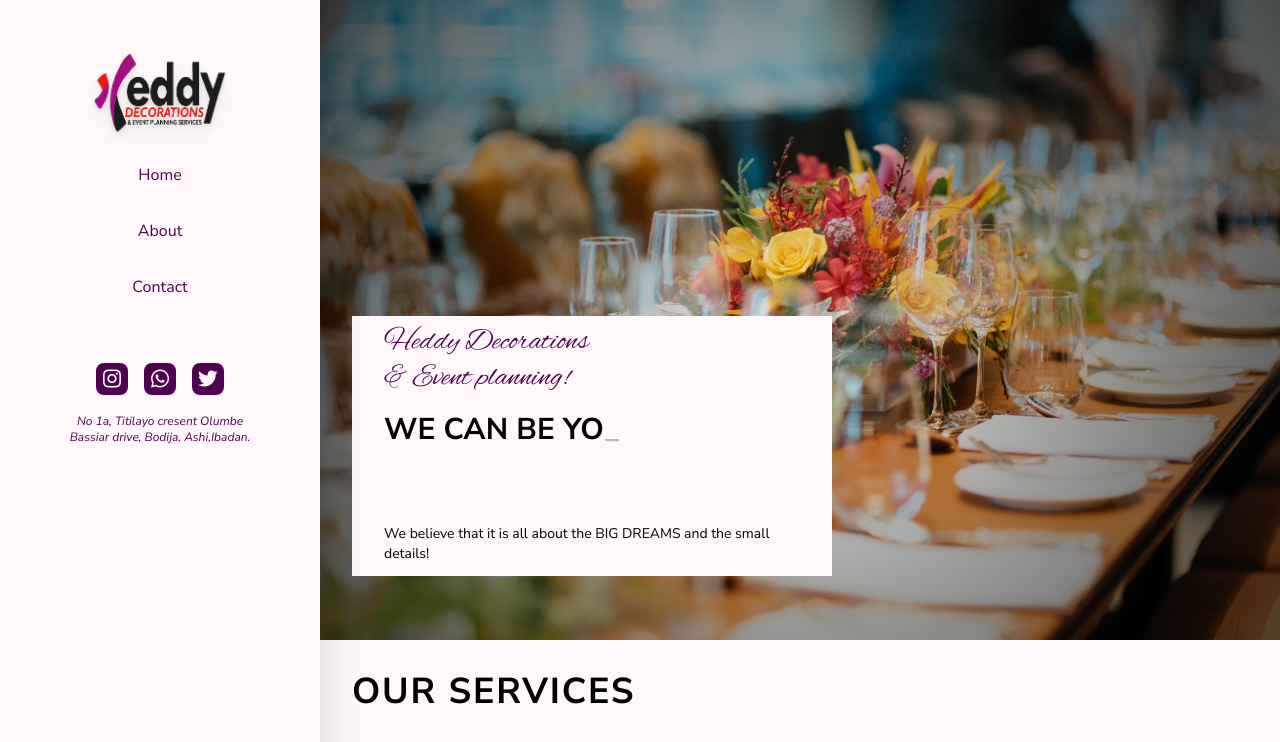
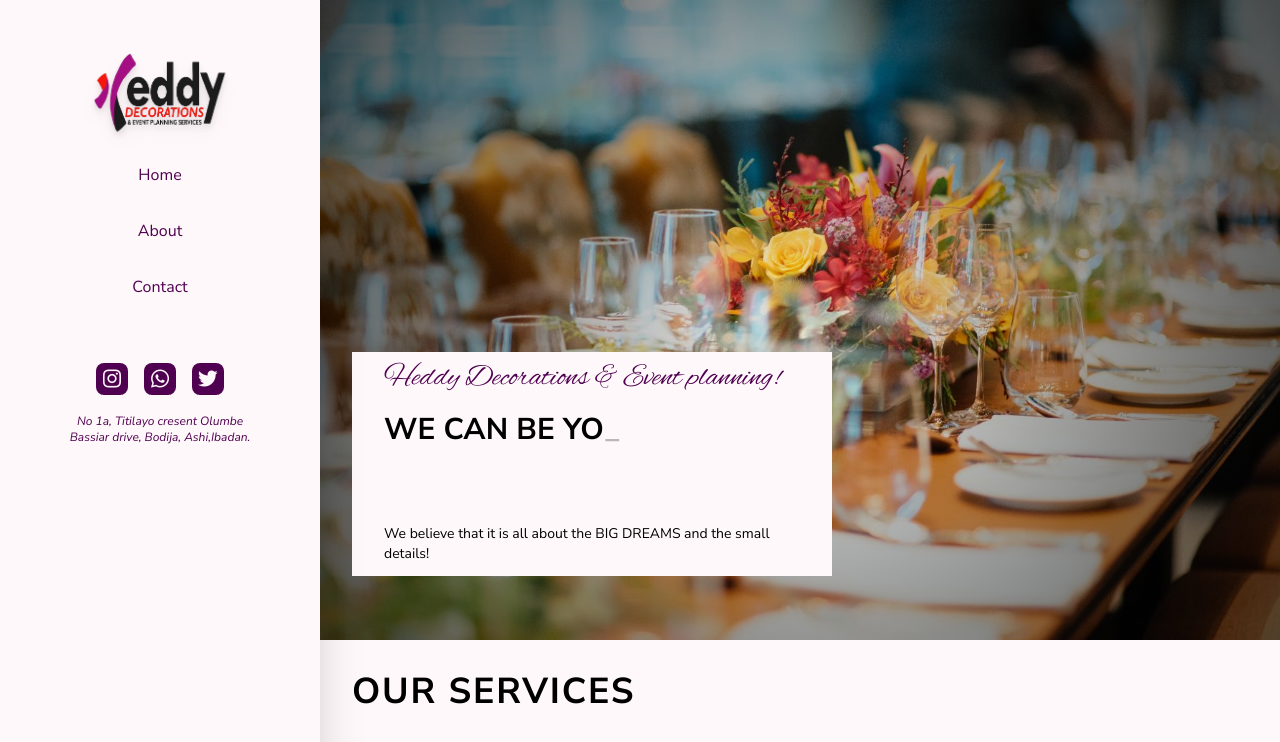
Before and after one commit to toseth97/eddiedecor, a React (Vite) app: page / in a window 1280 px wide. Shown: the top 742 px of the page. Built offline with nearby package versions, Linux system fonts and the light colour scheme.

Commit message:
Update the navigation bar and hero section styling. (generated by blackbox.ai )

```diff
--- a/src/App.tsx
+++ b/src/App.tsx
@@ -15,12 +15,10 @@ function App() {
         <BrowserRouter>
             <MenuIcon menu={menu} setMenu={setMenu} />
             <div
-                className={`w-full flex z-20 ${
-                    menu === true ? "overflow-y-hidden" : null
-                }`}
+                className={`1stleverl w-full flex z-20 justify-between items-start  `}
             >
                 <div
-                    className={`w-10/12 lg:hidden block mobile__menu p-4 shadow-2xl h-screen ${
+                    className={`2ndlevel w-10/12 lg:hidden block mobile__menu p-4 shadow-2xl h-screen ${
                         menu === true ? "active" : null
                     } default__bg  z-50`}
                 >
@@ -30,9 +28,7 @@ function App() {
                 <div className="lg:w-3/12 p-4 lg:block hidden shadow-2xl h-screen sticky left-0 top-0">
                     <Navigation setMenu={setMenu} />
                 </div>
-                <div
-                    className={`lg:w-9/12 ${menu ? "overflow-y-hidden" : null}`}
-                >
+                <div className="lg:w-9/12">
                     <Routes>
                         <Route path="/" element={<Services />} />
                         <Route path="/about" element={<About />} />
--- a/src/components/Hero.tsx
+++ b/src/components/Hero.tsx
@@ -8,7 +8,7 @@ const Hero = () => {
         >
             <div className="default__bg px-8 py-2 mb-16 lg:ml-8 mx-0 lg:w-6/12 w-11/12 pb-3">
                 <p className="alex__brush text-3xl default__text">
-                    Heddy Decorations <br /> & Event planning!
+                    Heddy Decorations & Event planning!
                 </p>
                 <h1 className="font-bold text-3xl my-4 uppercase lg:min-h-24 min-h-36">
                     <Typewriter
--- a/src/components/Navigation.tsx
+++ b/src/components/Navigation.tsx
@@ -8,7 +8,7 @@ interface ChildProps {
 
 const Navigation: React.FC<ChildProps> = ({ setMenu }) => {
     return (
-        <header className="flex flex-col items-center py-8 w-full">
+        <header className="flex flex-col h-screen items-center py-8 w-full">
             <nav className="flex flex-col items-center justify-center lg:w-8/12 w-full">
                 <img
                     src={Logo}
```
